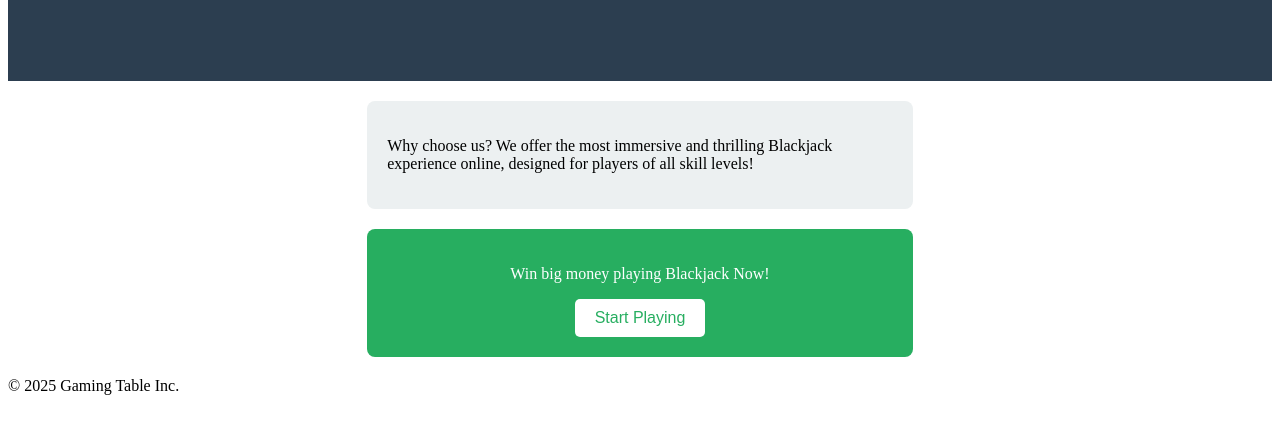
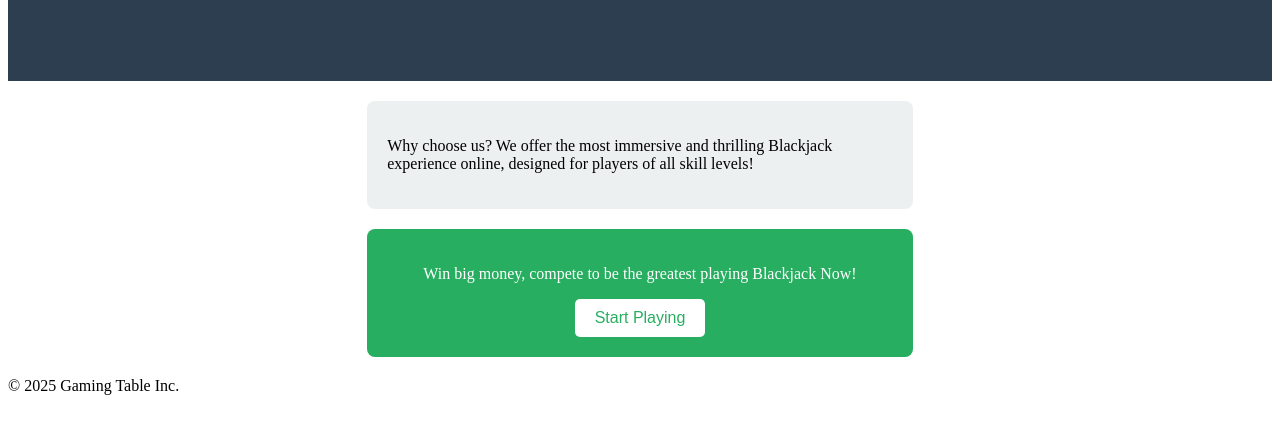
Before and after one commit to Unclepablo1024/blackjack, a plain HTML site: page day3/index.html in a window 1280 px wide. Shown: the part 239-672 px from the top of the page. Drawn offline with Linux system fonts and the light colour scheme.

Commit message:
Day 3 activity

```diff
--- a/day3/index.html
+++ b/day3/index.html
@@ -23,7 +23,7 @@
             <p>Why choose us? We offer the most immersive and thrilling Blackjack experience online, designed for players of all skill levels!</p>
         </section>
         <section id="callToAction">
-            <p>Win big money playing Blackjack Now!</p>
+            <p>Win big money, compete to be the greatest playing Blackjack Now!</p>
             <button>Start Playing</button>
         </section>
 
```
